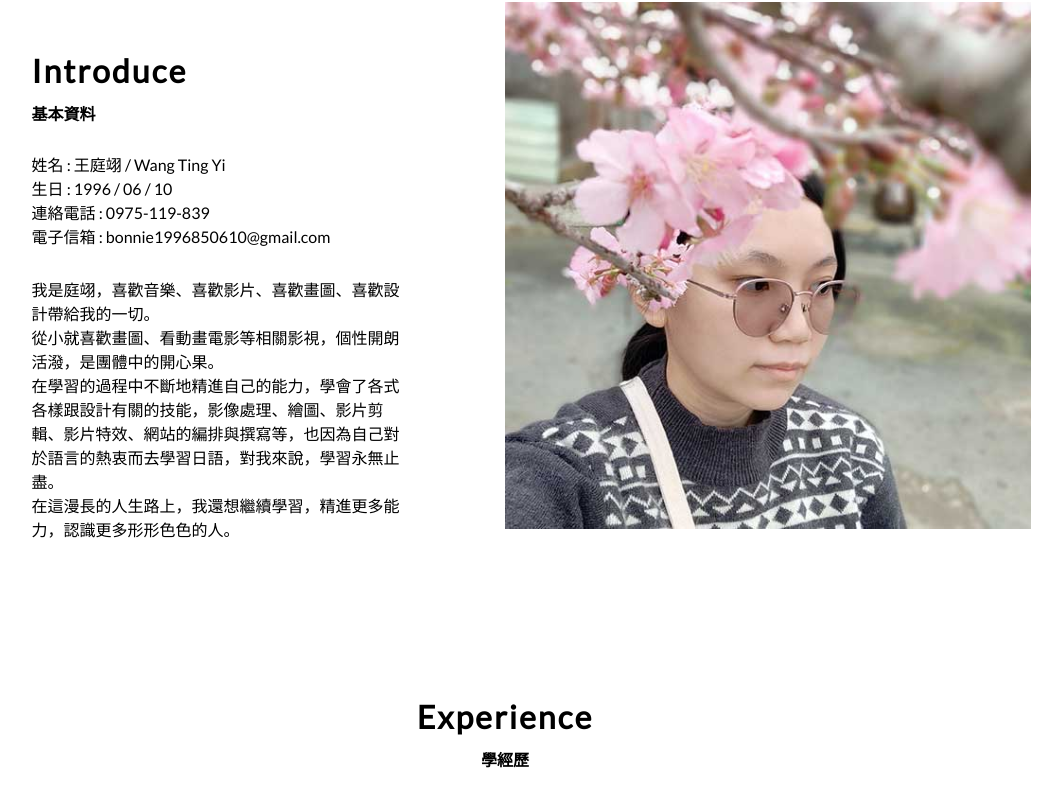
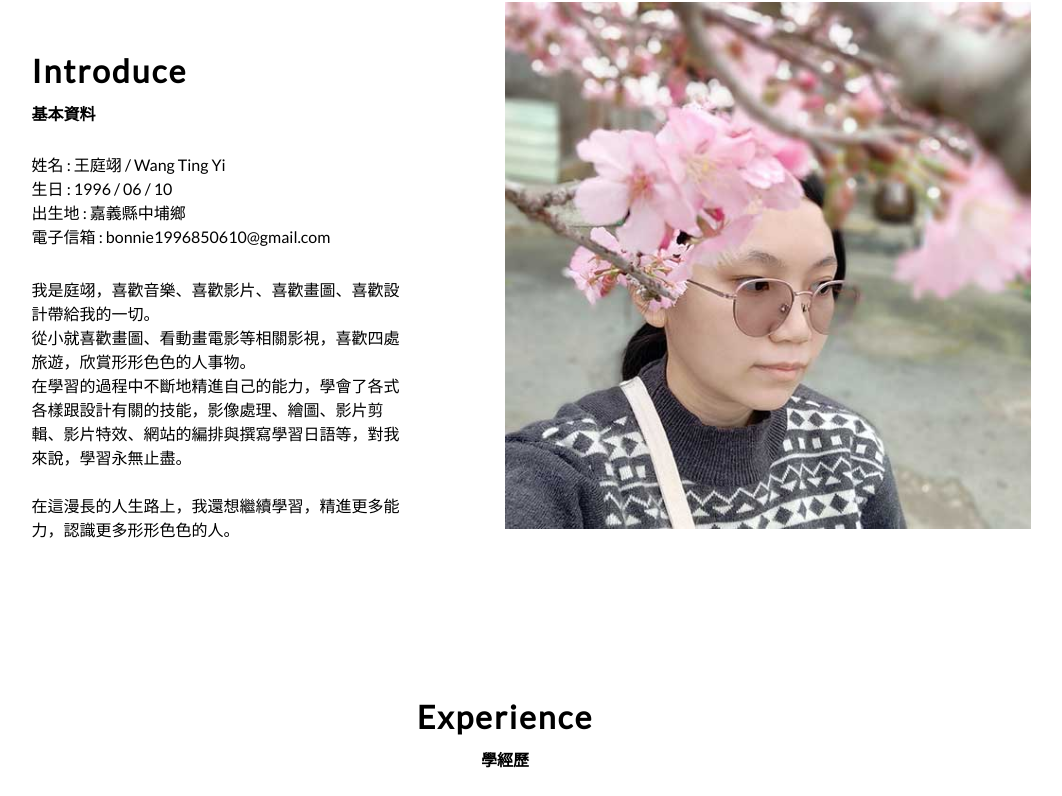
Before and after one commit to bonnie1996850610/seeker_2023, a plain HTML site: page about.html in a window 1280 px wide. Shown: the part 836-1632 px from the top of the page, without its empty margins (135-1197 px from the left). Drawn offline with nearby package versions, Linux system fonts and the light colour scheme.

Commit message:
Add files via upload

```diff
--- a/about.html
+++ b/about.html
@@ -84,13 +84,14 @@
 					<p class="en">
 						姓名 : 王庭翊 / Wang Ting Yi<br>
 						生日 : 1996 / 06 / 10<br>
-						連絡電話 : 0975-119-839<br>
+						出生地 : 嘉義縣中埔鄉<br>
 						電子信箱 : bonnie1996850610@gmail.com
 					</p>
 					<p class="tw">
 						我是庭翊，喜歡音樂、喜歡影片、喜歡畫圖、喜歡設計帶給我的一切。<br>
-						從小就喜歡畫圖、看動畫電影等相關影視，個性開朗活潑，是團體中的開心果。<br>
-						在學習的過程中不斷地精進自己的能力，學會了各式各樣跟設計有關的技能，影像處理、繪圖、影片剪輯、影片特效、網站的編排與撰寫等，也因為自己對於語言的熱衷而去學習日語，對我來說，學習永無止盡。<br>
+						從小就喜歡畫圖、看動畫電影等相關影視，喜歡四處旅遊，欣賞形形色色的人事物。<br>
+						在學習的過程中不斷地精進自己的能力，學會了各式各樣跟設計有關的技能，影像處理、繪圖、影片剪輯、影片特效、網站的編排與撰寫學習日語等，對我來說，學習永無止盡。<br>
+						<br>
 						在這漫長的人生路上，我還想繼續學習，精進更多能力，認識更多形形色色的人。<br>
 					</p>
 
@@ -243,7 +244,7 @@
 
 			<section class="detail">
 				<p class="cont">
-					<span>─ 在觀察中發現細節，在細節中開拓效率</span><br>
+					<span>─ 在觀察中發現細節，在細節中開拓效率，在效率中追求自我實現。</span><br>
 					<br>
 					對作品，我有一定的堅持。<br>
 					自己投身職場一段時間後，發現到自己對於作品的完成度相當的講究。<br>
@@ -251,7 +252,10 @@
 					在接手新案子的當下我會立刻分析總進度並且整理，在規劃整體排程時也會時時刻刻的要求自己的完成度，在案子完成前會一直督促自己，不容許自己馬虎的狀態。<br>
 					<br>
 					雖然學習網頁撰寫的時間不算長，但由於自己講求效率與完成度並行，因此很快就掌握了撰寫網站的技巧以及排版的能力，在這段期間也完成了許多不同性質的網站。<br>
+					<br>
 					同時間也接觸到商業性質的採訪影片剪輯，不管是採訪影片的剪輯或是商品的宣傳影片等，對我來說都與以往不同，完成時也比以往帶來更高的成就感。<br>
+					<br>
+					因為興趣和對語言的熱衷學習日語，也因工作需求學習到如何與日本人討論業務、學習新的技術，了解日本的文化。<br>
 					<br>
 					我喜歡作品完成時的成就感，更喜歡收到客戶滿意的答覆。<br>
 					這是我努力的成果，也是我繼續前進、努力的目標。
```
